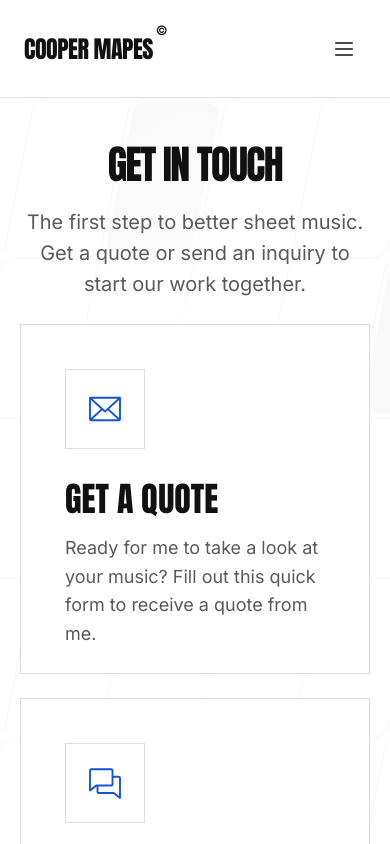
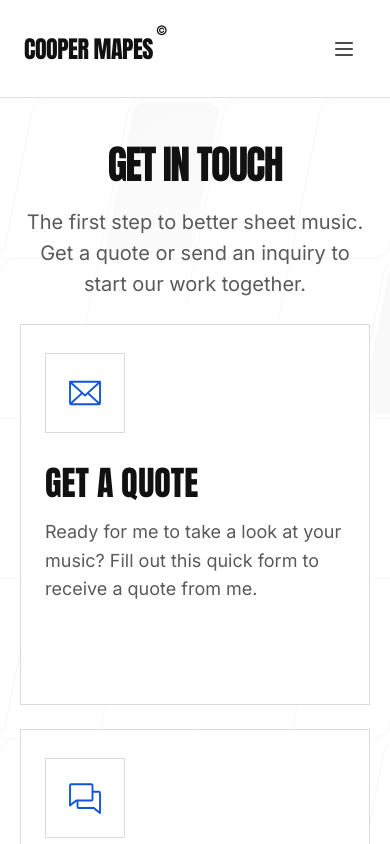
Before and after one commit to coopermapes/coopermapes.com, a Next.js app: page /contact in a window 390 px wide. Shown: the top 844 px of the page. Built offline with nearby package versions, Linux system fonts and the light colour scheme.

Commit message:
fix(mobile): contact card mobile overflow and wizard button label

```diff
--- a/app/components/ContactSection.tsx
+++ b/app/components/ContactSection.tsx
@@ -141,6 +141,7 @@ function ContactCard({ icon, title, description, cta, onClick, active, locked }:
   icon: React.ReactNode; title: string; description: string; cta: string;
   onClick: () => void; active?: boolean; locked?: boolean;
 }) {
+  const isMobile = useIsMobile();
   const [hov, setHov] = useState(false);
   const ease = "cubic-bezier(0.25, 0.46, 0.45, 0.94)";
   return (
@@ -154,7 +155,7 @@ function ContactCard({ icon, title, description, cta, onClick, active, locked }:
         background: "#FFFFFF",
         border: `1.5px solid ${hov && !locked ? "#1254D9" : "#DCDBD7"}`,
         position: "relative", overflow: "hidden",
-        aspectRatio: "1",
+        aspectRatio: isMobile ? undefined : "1",
         width: "100%",
         cursor: locked ? "default" : "pointer",
         opacity: locked ? 0.45 : 1,
@@ -164,7 +165,7 @@ function ContactCard({ icon, title, description, cta, onClick, active, locked }:
       }}
     >
       <div style={{
-        padding: "44px 44px calc(44px + 72px)",
+        padding: isMobile ? "28px 24px calc(28px + 72px)" : "44px 44px calc(44px + 72px)",
         display: "flex", flexDirection: "column", gap: 24,
         transform: hov && !locked ? "translateY(-16px)" : "translateY(0)",
         transition: `transform .38s ${ease}`,
@@ -973,7 +974,7 @@ export default function ContactSection() {
                       onMouseEnter={e => { if (valid) { e.currentTarget.style.background = "#0E45B5"; e.currentTarget.style.borderColor = "#0E45B5"; } }}
                       onMouseLeave={e => { e.currentTarget.style.background = "#1254D9"; e.currentTarget.style.borderColor = "#1254D9"; }}
                     >
-                      {isFinalStep ? "Send Inquiry" : "Continue"}
+                      {isFinalStep ? "Submit Quote" : "Continue"}
                     </button>
                   </div>
                 </div>
```
